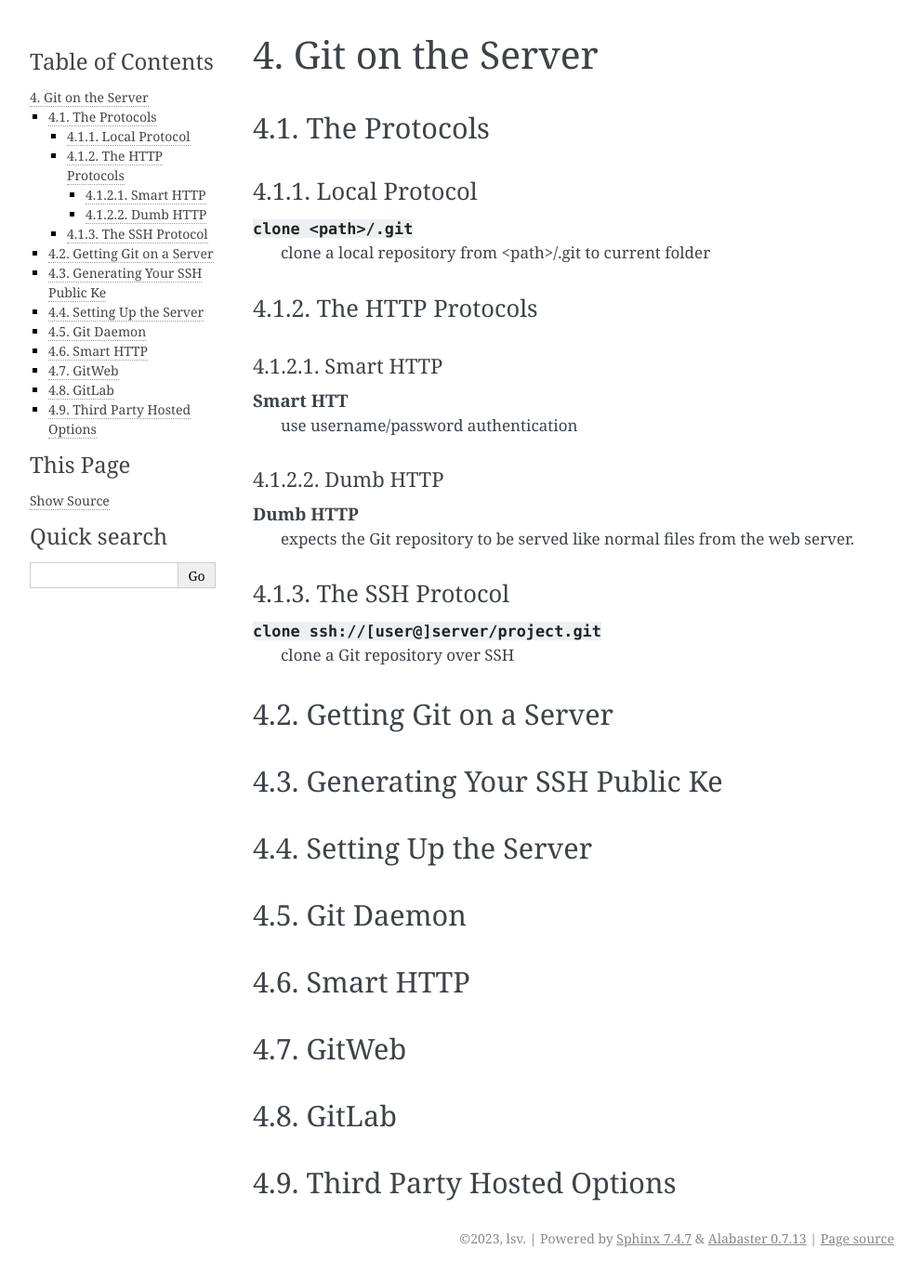
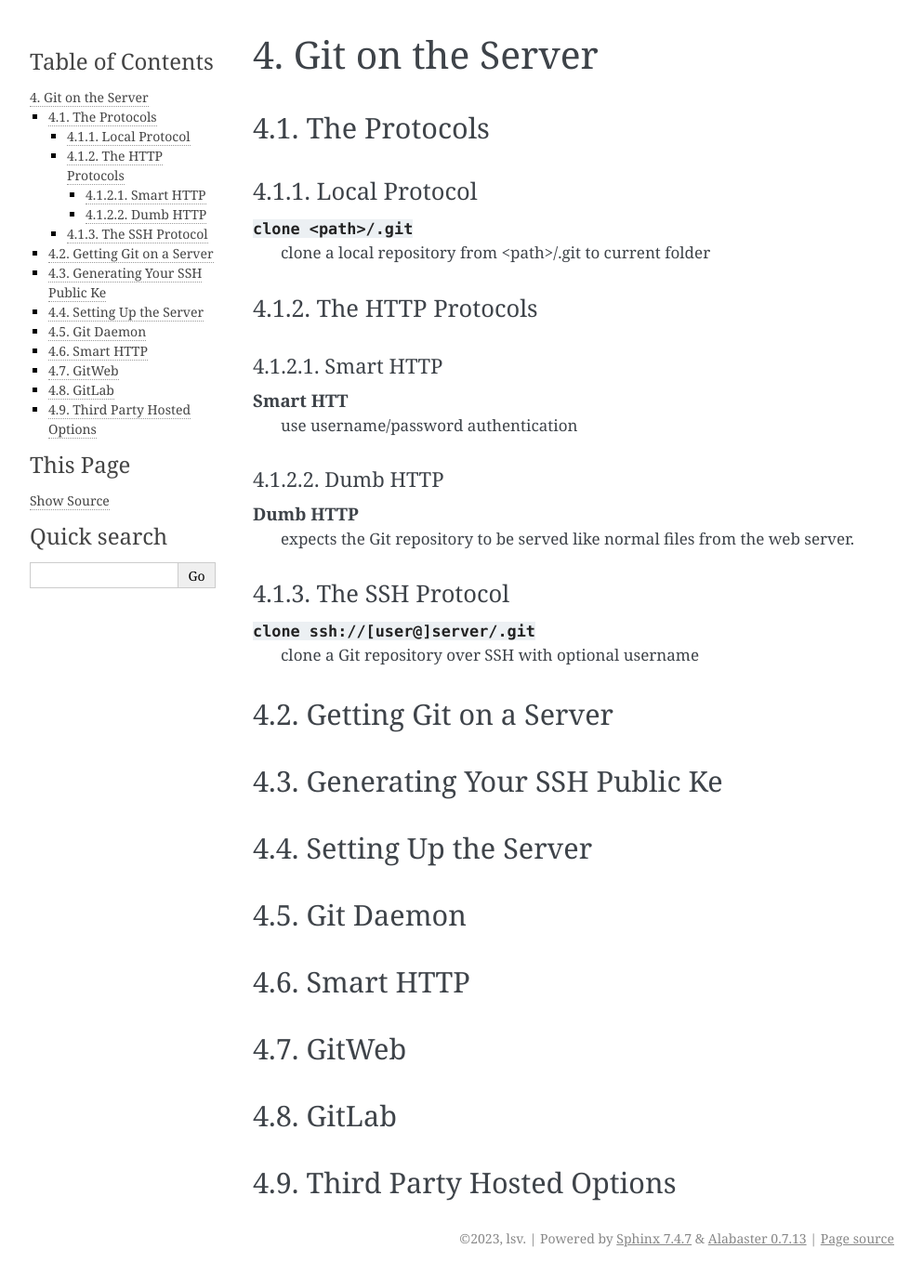
Before and after one commit to lsv62/Git, a Sphinx documentation site: the page built from source/server.rst, in a window 1280 px wide. Shown: the whole page at 93% size, without its empty margins (148-1141 px from the left). Built offline with Sphinx 7.4.7, drawn with Linux system fonts in a browser that asks for light colours.

Commit message:
ssh-protocol

```diff
--- a/source/server.rst
+++ b/source/server.rst
@@ -37,8 +37,8 @@ The SSH Protocol
 
 .. glossary::
 
-    ``clone ssh://[user@]server/project.git``
-         clone a Git repository over SSH
+    ``clone ssh://[user@]server/.git``
+        clone a Git repository over SSH with optional username
 
 Getting Git on a Server
 -----------------------
```
